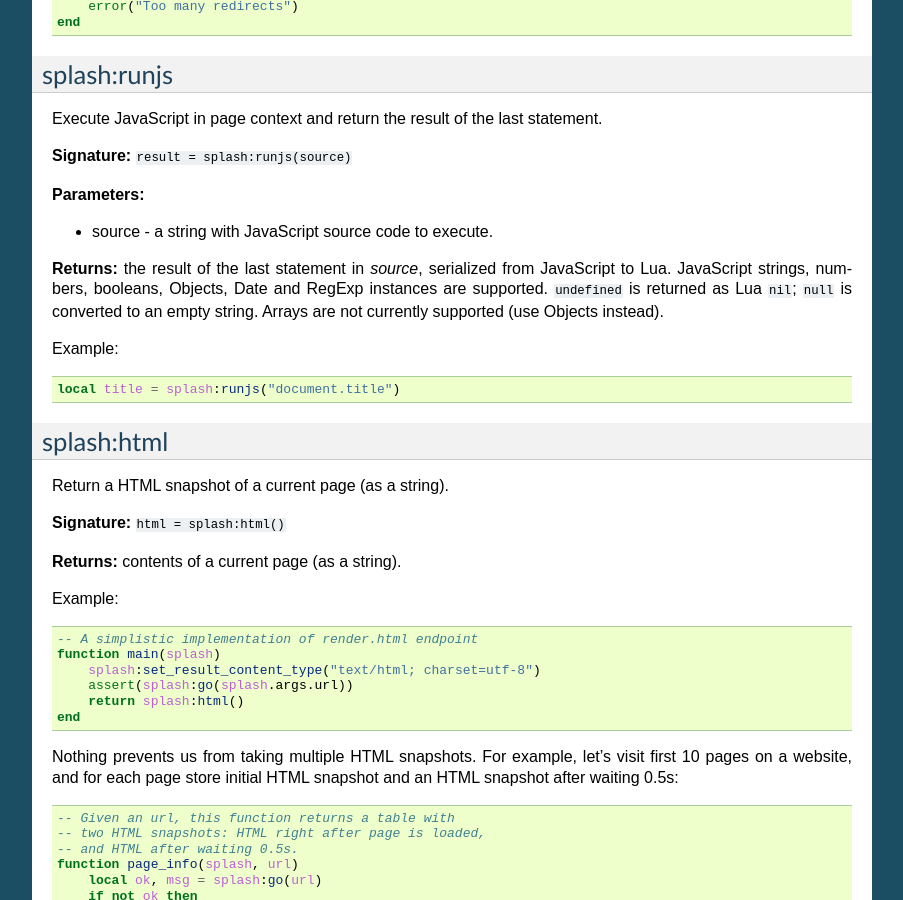
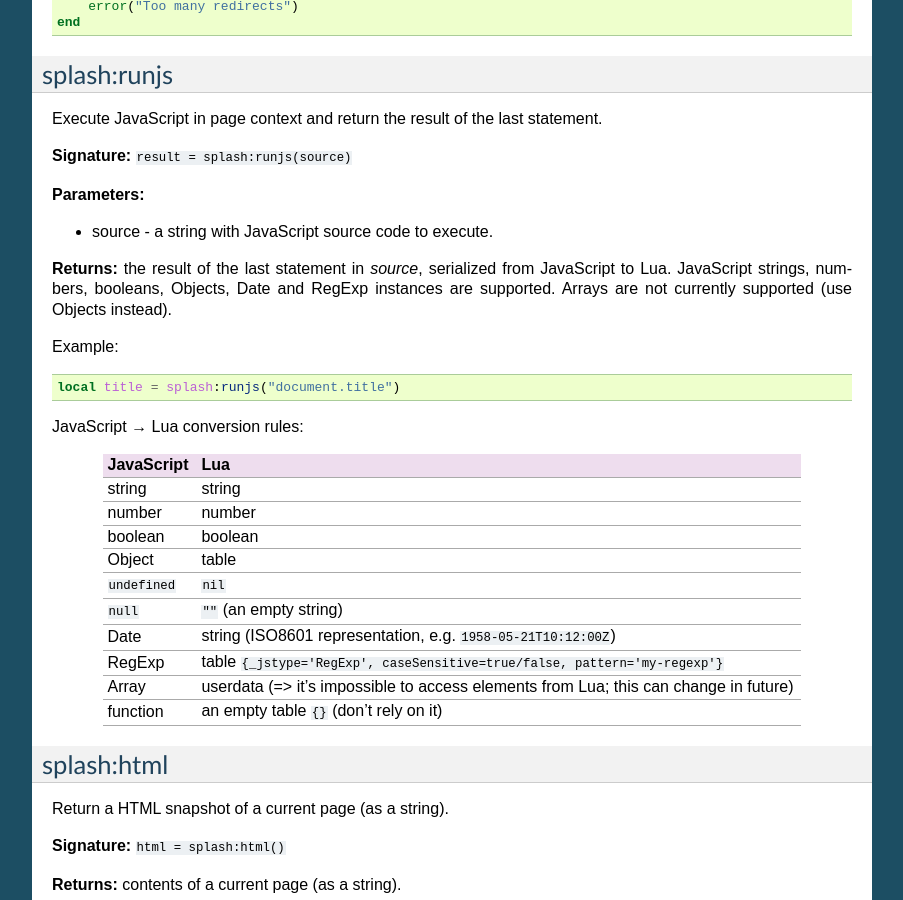
Before and after one commit to scrapinghub/splash, a Sphinx documentation site: the page built from docs/scripting-ref.rst, in a window 1280 px wide and 900 px high, scrolled down 1395 px. Shown: the whole window, without its empty margins (198-1101 px from the left). Built offline with Sphinx 7.4.7, drawn with Linux system fonts in a browser that asks for light colours.

Commit message:
DOC document js->lua conversion rules

```diff
--- a/docs/scripting-ref.rst
+++ b/docs/scripting-ref.rst
@@ -110,8 +110,7 @@ Execute JavaScript in page context and return the result of the last statement.
 
 **Returns:** the result of the last statement in `source`,
 serialized from JavaScript to Lua. JavaScript strings, numbers, booleans,
-Objects, Date and RegExp instances are supported. ``undefined`` is returned
-as Lua ``nil``; ``null`` is converted to an empty string. Arrays are not
+Objects, Date and RegExp instances are supported. Arrays are not
 currently supported (use Objects instead).
 
 Example:
@@ -119,6 +118,24 @@ Example:
 .. code-block:: lua
 
     local title = splash:runjs("document.title")
+
+JavaScript → Lua conversion rules:
+
+==============  =================
+JavaScript      Lua
+==============  =================
+string          string
+number          number
+boolean         boolean
+Object          table
+``undefined``   ``nil``
+``null``        ``""`` (an empty string)
+Date            string (ISO8601 representation, e.g. ``1958-05-21T10:12:00Z``)
+RegExp          table ``{_jstype='RegExp', caseSensitive=true/false, pattern='my-regexp'}``
+Array           userdata (=> it's impossible to access elements from Lua; this can change in future)
+function        an empty table ``{}`` (don't rely on it)
+==============  =================
+
 
 
 .. _splash-html:
```
